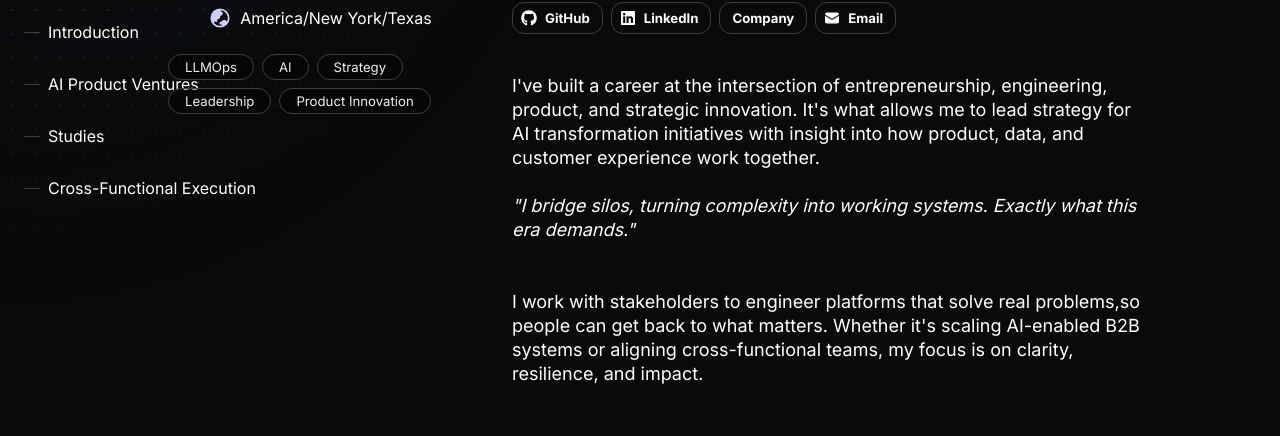
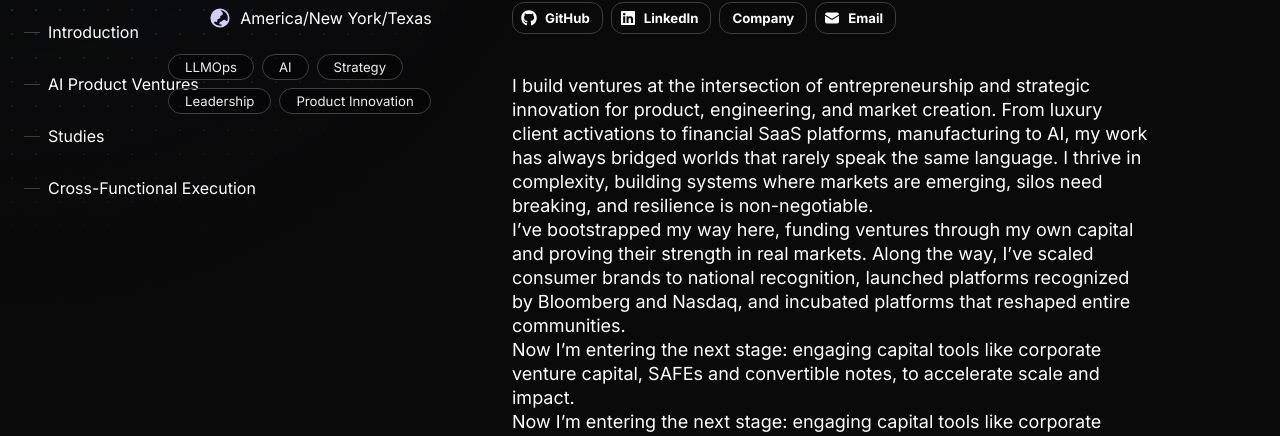
Before and after one commit to CogSciOliver/danii-oliver-portfolio-2025, a Next.js app: page /en/about in a window 1280 px wide. Shown: the part 290-726 px from the top of the page. Built offline with nearby package versions, Linux system fonts and the light colour scheme.

Commit message:
updated bio about and homepage summary

```diff
--- a/src/app/resources/content.js
+++ b/src/app/resources/content.js
@@ -47,29 +47,18 @@ const home = {
 	label: "Home",
 	title: `${person.name}'s Bio`,
 	description: `Demonstrating leadership in ${person.role} Leadership.`,
-	headline: (
-		<>
-			Entrepreneur | Founder | Strategist | Innovation Executive
-		</>
-	),
+	headline: <>Entrepreneur | Founder | Strategist | Innovation Executive</>,
 	subline: (
 		<>
-			{person.name} is a entrepreneur focused on business innovation,
-			strategy and market growth. A transformation catalyst known for
-			bridging business vision with technical execution. With deep fluency
-			across software architecture, AI, and Agile systems, Danii
-			architects business strategy to deliver outcomes that propel the
-			mission & ambition. Their approach is grounded in strategic
-			frameworks: defining a clear vision, assessing current capabilities,
-			and aligning team structure, technology, and process to
-			business-critical metrics. Whether navigating compliance-heavy
-			environments or scaling platform infrastructure, Danii innovates for
-			systems, technical and human, that adapt, accelerate, and endure.
-			<br />
-			<br />
-			{person.name}'s journey represent full lifecycle leadership,
-			technical architecture, agile execution, and product scaling across
-			AI, SaaS, and B2B & B2C platforms.
+			I am a founder and strategist building ventures at the intersection
+			of product, technology, and market creation. From luxury activations
+			to SaaS platforms, breweries to AI, I’ve proven ideas in real
+			markets by bootstrapping them to 45% YOY growth with national
+			recognition. My strength is being fluent across industries and
+			audiences, bridging departmental silos, breaking down complexity,
+			and turning it into working systems. Now I’m entering the next
+			stage: scaling impact with venture partnerships and capital
+			alignment.
 		</>
 	),
 };
@@ -94,20 +83,35 @@ const about = {
 		title: "Introduction",
 		description: (
 			<>
-				I've built a career at the intersection of entrepreneurship,
-				engineering, product, and strategic innovation. It's what allows
-				me to lead strategy for AI transformation initiatives with
-				insight into how product, data, and customer experience work
-				together.
+				I build ventures at the intersection of entrepreneurship and
+				strategic innovation for product, engineering, and market
+				creation. From luxury client activations to financial SaaS
+				platforms, manufacturing to AI, my work has always bridged
+				worlds that rarely speak the same language. I thrive in
+				complexity, building systems where markets are emerging, silos
+				need breaking, and resilience is non-negotiable.
+				<br />
+				I’ve bootstrapped my way here, funding ventures through my own
+				capital and proving their strength in real markets. Along the
+				way, I’ve scaled consumer brands to national recognition,
+				launched platforms recognized by Bloomberg and Nasdaq, and
+				incubated platforms that reshaped entire communities.
+				<br />
+				Now I’m entering the next stage: engaging capital tools like
+				corporate venture capital, SAFEs and convertible notes, to
+				accelerate scale and impact.
+				<br />
+				Now I’m entering the next stage: engaging capital tools like
+				corporate venture capital, SAFEs, and convertible notes to
+				accelerate scale and impact. I am a founder fluent across
+				industries, and that has been my grit, my resilience, and my
+				strategy: connecting departments, industries, and audiences to
+				capture emerging market opportunities and drive growth.
 				<br />
 				<i>
-					"I bridge silos, turning complexity into working systems.
-					Exactly what this era demands."
+					I align stakeholders around clarity and execution, turning
+					complexity into systems that work.
 				</i>
-				<br />I work with stakeholders to engineer platforms that solve
-				real problems,so people can get back to what matters. Whether
-				it's scaling AI-enabled B2B systems or aligning cross-functional
-				teams, my focus is on clarity, resilience, and impact.
 			</>
 		),
 	},
```
